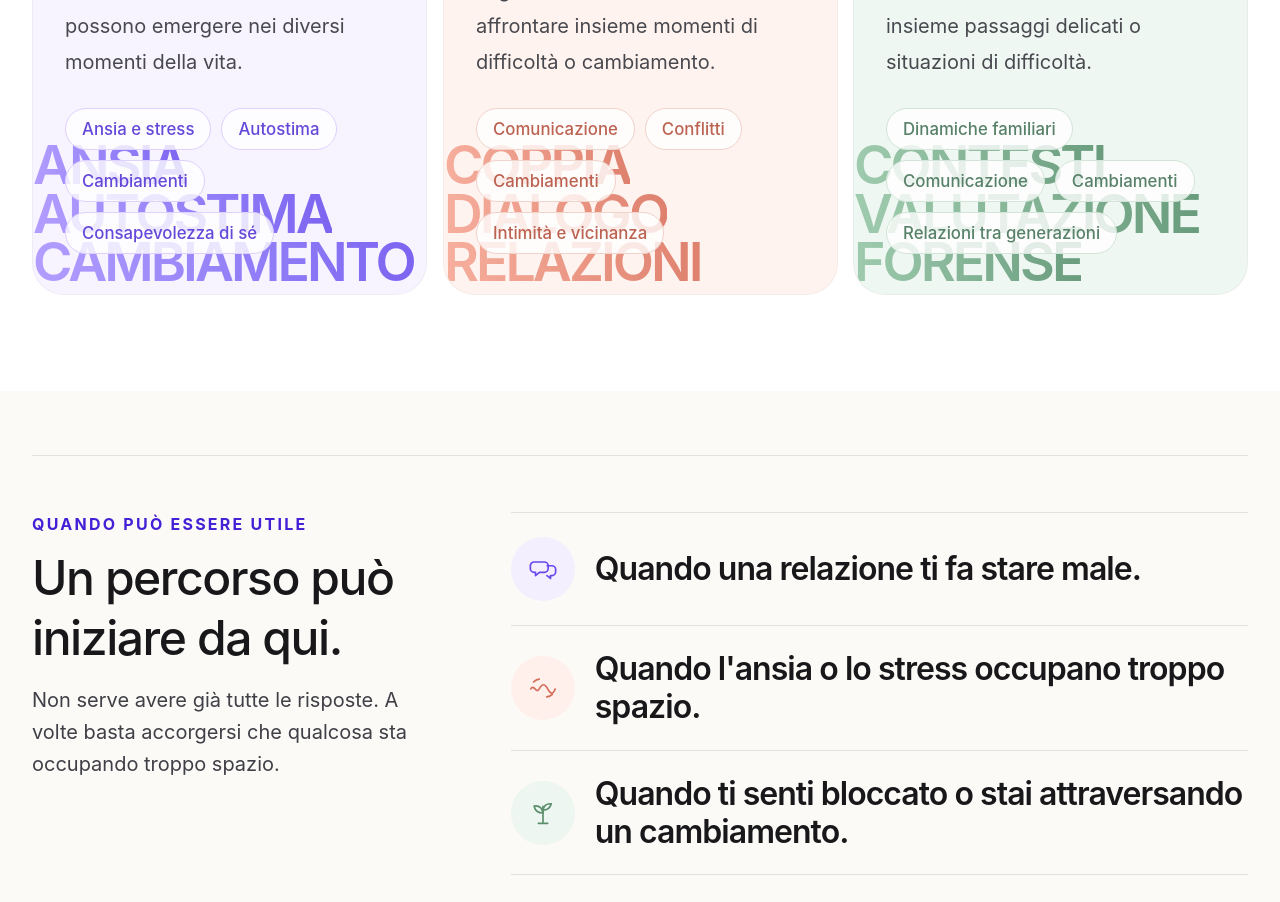
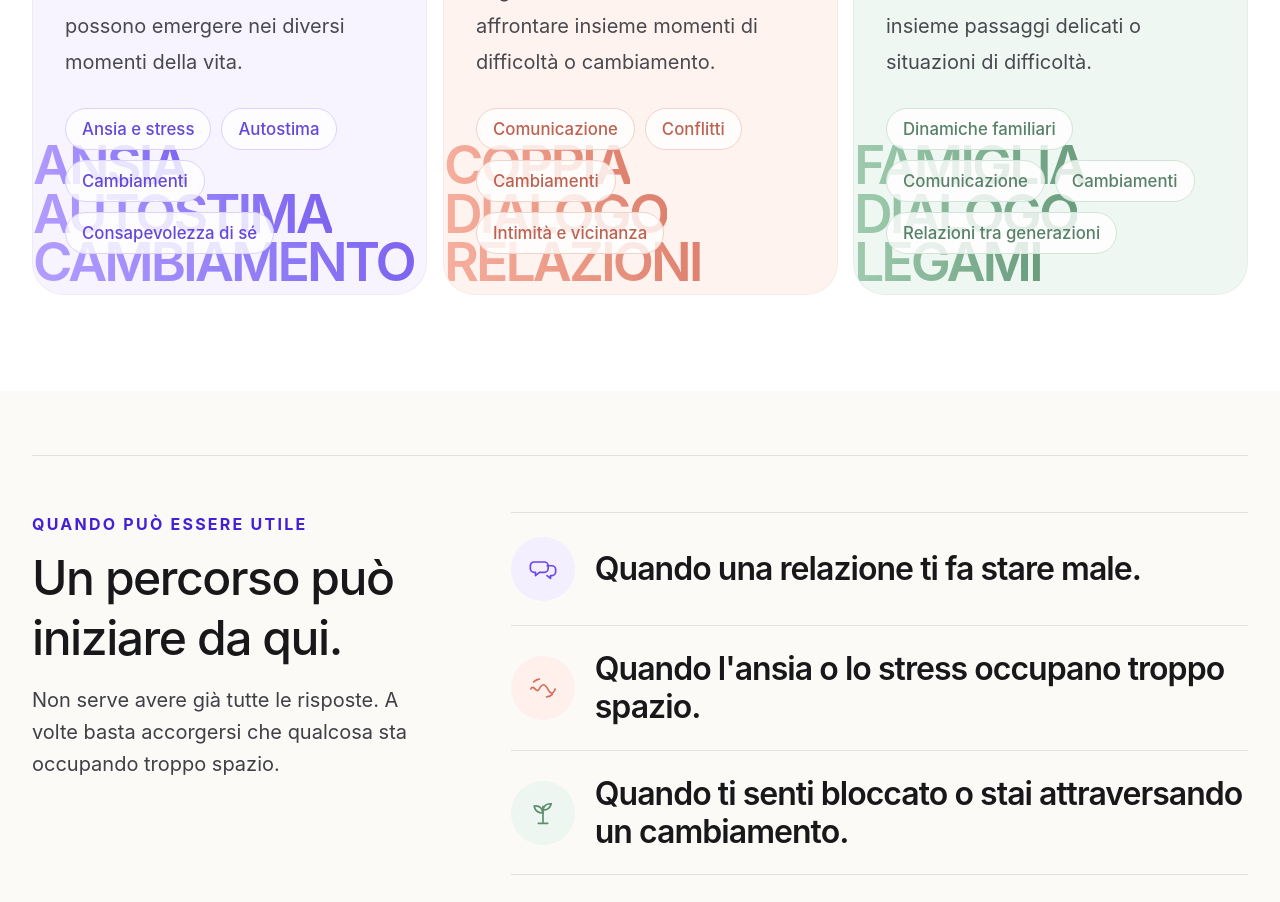
Before and after one commit to Yvanesse/giorgia-psychologist, a Next.js app: page / in a window 1280 px wide. Shown: the part 1940-2842 px from the top of the page. Built offline with nearby package versions, Linux system fonts and the light colour scheme; no server answers.

Commit message:
ui: align areas section with percorsi content

```diff
--- a/src/components/sections/AreasSection.tsx
+++ b/src/components/sections/AreasSection.tsx
@@ -32,7 +32,7 @@ const areaStyles = [
     gradient: "from-[#8fc3a1] via-[#4f8b66] to-[#c9e7d3]",
     bar: "bg-[#5d8f6f]",
     ring: "border-[#5d8f6f]/15",
-    words: ["CONTESTI", "VALUTAZIONE", "FORENSE"],
+    words: ["FAMIGLIA", "DIALOGO", "LEGAMI"],
   },
 ] as const;
 
@@ -95,7 +95,7 @@ export function AreasSection() {
   }, [isTouch]);
 
   return (
-    <Section id="ambiti">
+    <Section id="percorsi">
       <Container variant="wide">
         <SectionHeading label={areasContent.label} title={areasContent.title} />
 
```
